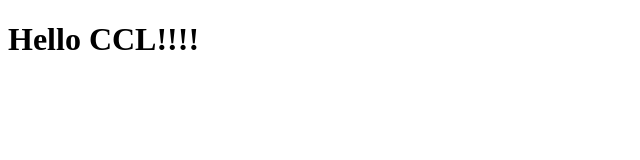
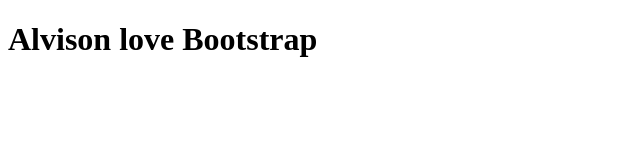
Before and after one commit to Ralexs0096/git-class, a plain HTML site: page index.html in a window 1280 px wide. Shown: the whole page, without its empty margins (0-640 px from the left). Drawn offline with Linux system fonts and the light colour scheme.

Commit message:
third commit

```diff
--- a/index.html
+++ b/index.html
@@ -6,6 +6,6 @@
   <title>Document</title>
 </head>
 <body>
-  <h1>Hello CCL!!!!</h1>
+  <h1>Alvison love Bootstrap</h1>
 </body>
 </html>
```
